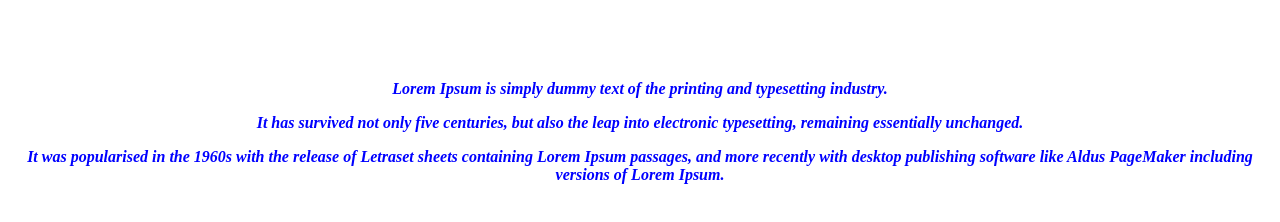
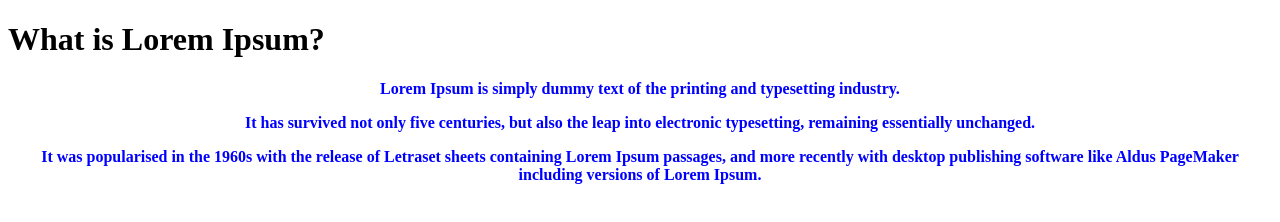
Before and after one commit to Bekhruz-Coder/HTML_Learning_Codes-1, a plain HTML site: page 7_StylesPart1.html in a window 1280 px wide. Drawn offline with Linux system fonts and the light colour scheme.

Commit message:
internal and inline styles

```diff
--- a/7_StylesPart1.html
+++ b/7_StylesPart1.html
@@ -4,13 +4,12 @@
         <title>Styles (Part I)</title>
         <style>
             h1 {
-                opacity: 0;
+                opacity: 20;
             }
             p {
                 color: blue;
                 text-align: center;
                 font-weight: bold;
-                font-style: italic;
             }
         </style>
     </head>
@@ -18,13 +17,13 @@
         <h1>
             What is Lorem Ipsum?
         </h1>
-        <p>
+        <p> <!--  <p style="color: red; font-weight: bold;">  -->
             Lorem Ipsum is simply dummy text of the printing and typesetting industry.
         </p>
-        <p>
+        <p> <!--  <p style="color: red; font-weight: bold;">  -->
             It has survived not only five centuries, but also the leap into electronic typesetting, remaining essentially unchanged.
         </p>
-        <p>
+        <p> <!--  <p style="color: red; font-weight: bold;">  -->
             It was popularised in the 1960s with the release of Letraset sheets containing Lorem Ipsum passages, and more recently with desktop publishing software like Aldus PageMaker including versions of Lorem Ipsum.
         </p>
     </body>
```
